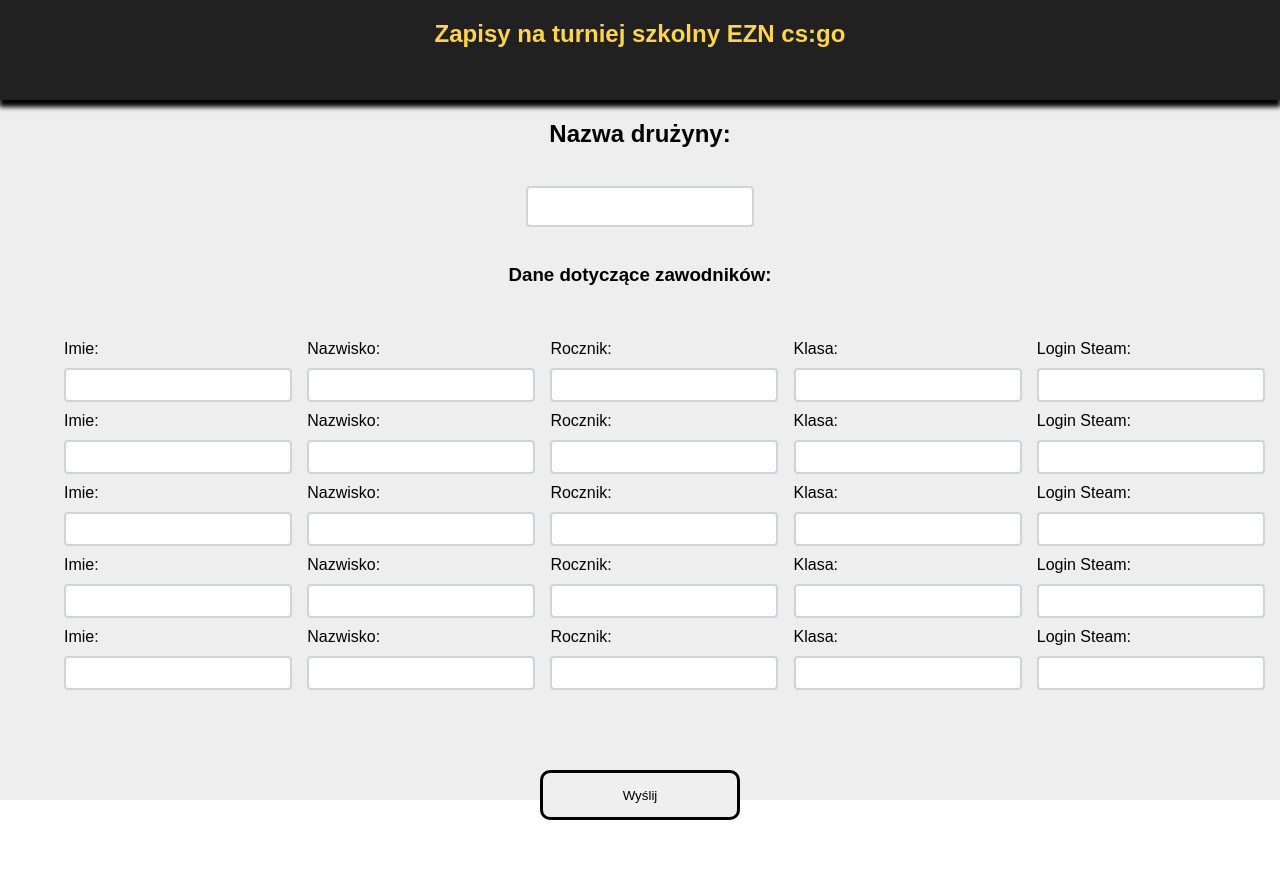
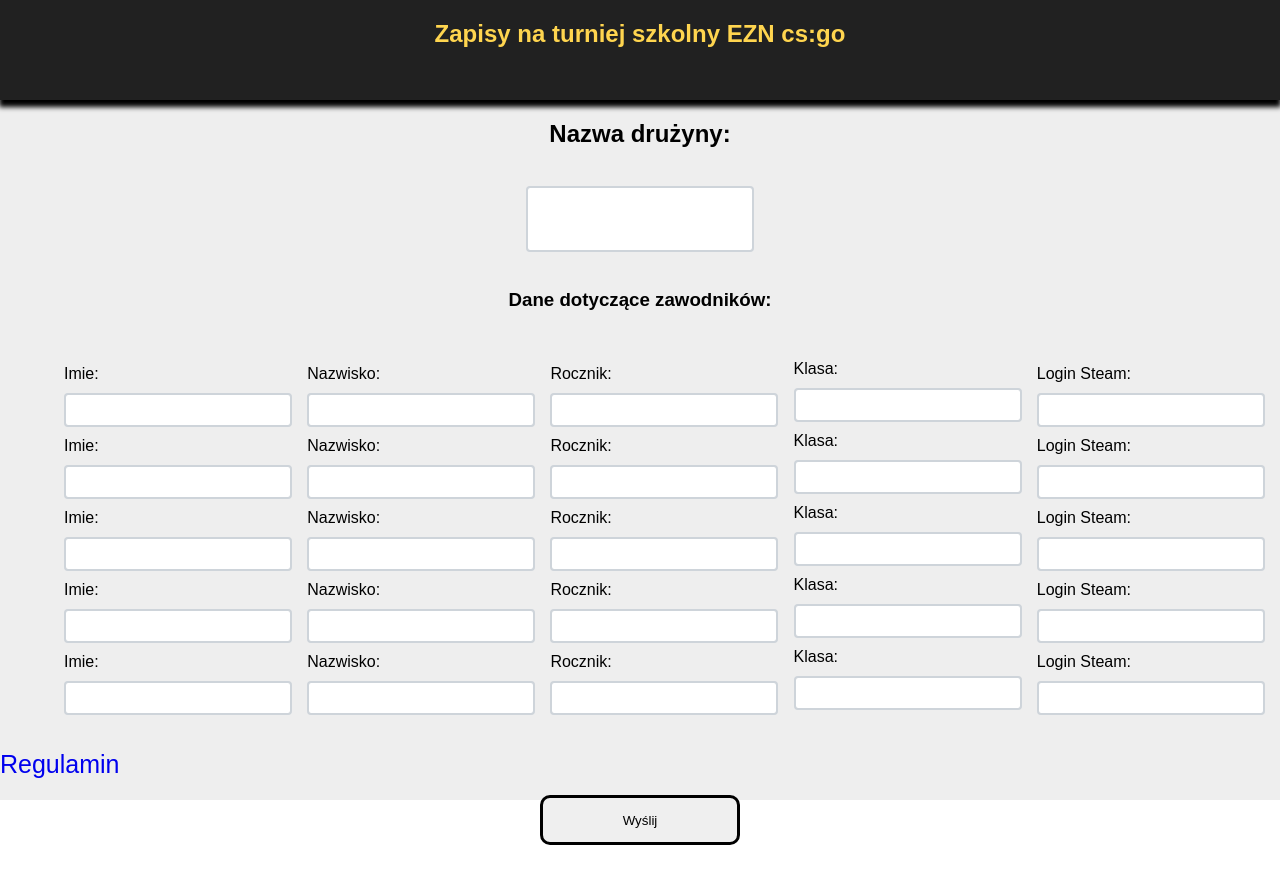
Before and after one commit to DojQ/formularz, a plain HTML site: page index.html in a window 1280 px wide. Drawn offline with Linux system fonts and the light colour scheme.

Commit message:
Add files via upload

```diff
--- a/index.html
+++ b/index.html
@@ -3,7 +3,7 @@
   <head>
     <link rel="stylesheet" href="main.css">
     <meta charset="utf-8">
-    <title></title>
+    <title>TURNIEJ CS:GO</title>
   </head>
   <body>
     <section class="main-class">
@@ -85,6 +85,10 @@
 
         <button class="button" type="button" name="button">Wyślij</button>
 
+        <div class="footer">
+          <a href="dupa.txt">Regulamin</a>
+        </div>
+
        </div>
 
     </section>
--- a/main.css
+++ b/main.css
@@ -50,14 +50,17 @@ input:hover{
 }
 
 .form-title{
+  height: 50px;
   display: flex;
   margin:0 auto;
+  font-size: 20px;
 }
 .inputs {
   width: 100%;
   display: flex;
   flex-wrap:wrap;
   align-items: center;
+
 }
 .player-1{
   width: 19%;
@@ -89,6 +92,7 @@ input:hover{
   float:left;
   display: flex;
   flex-direction: column;
+  justify-content: center;
 }
 
 .player-5{
@@ -115,3 +119,15 @@ button:hover {
   border: 3px solid #FFD54F;
   font-size: 15px;
 }
+
+.footer {
+  position: fixed;
+  bottom: 0;
+  left:0;
+  right:0;
+  height: 50px;
+}
+a {
+  text-decoration: none;
+  font-size: 25px;
+}
```
